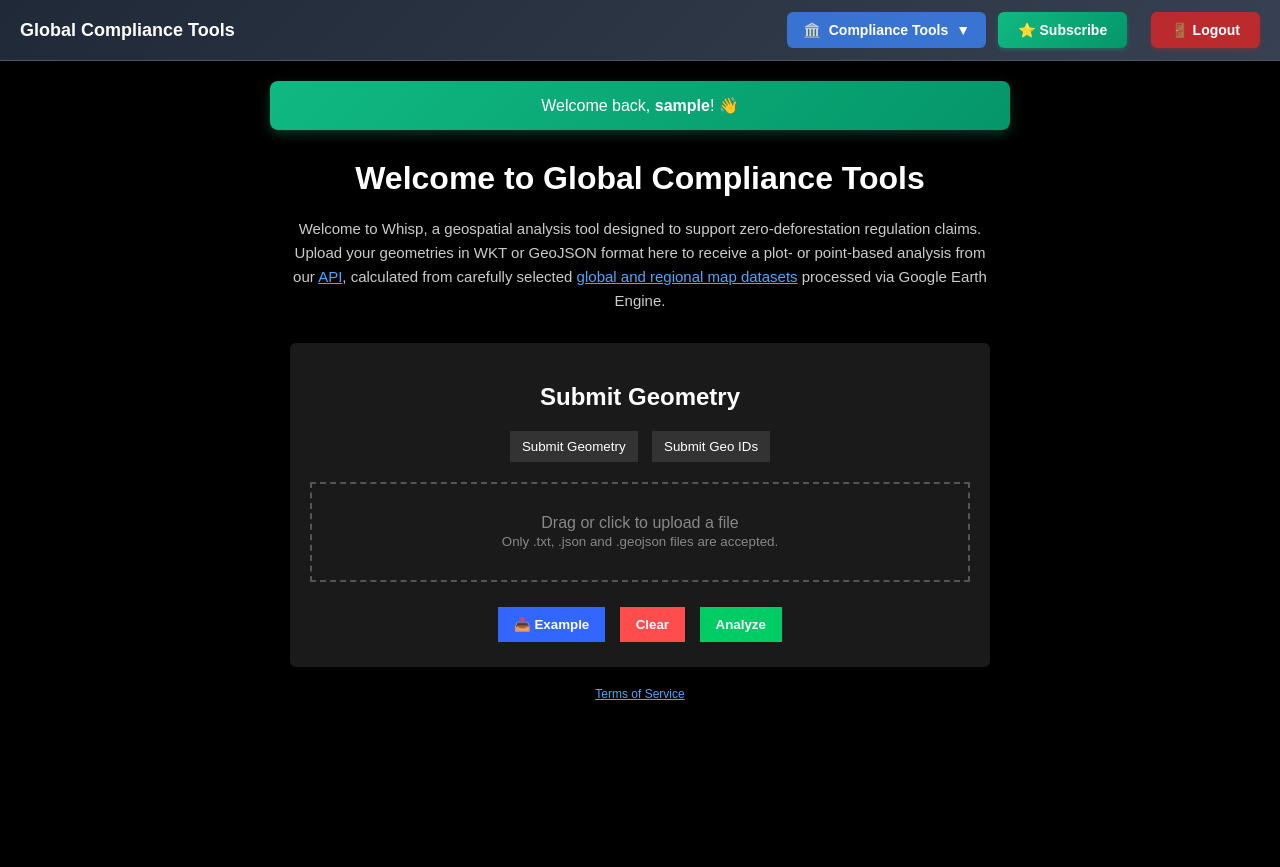
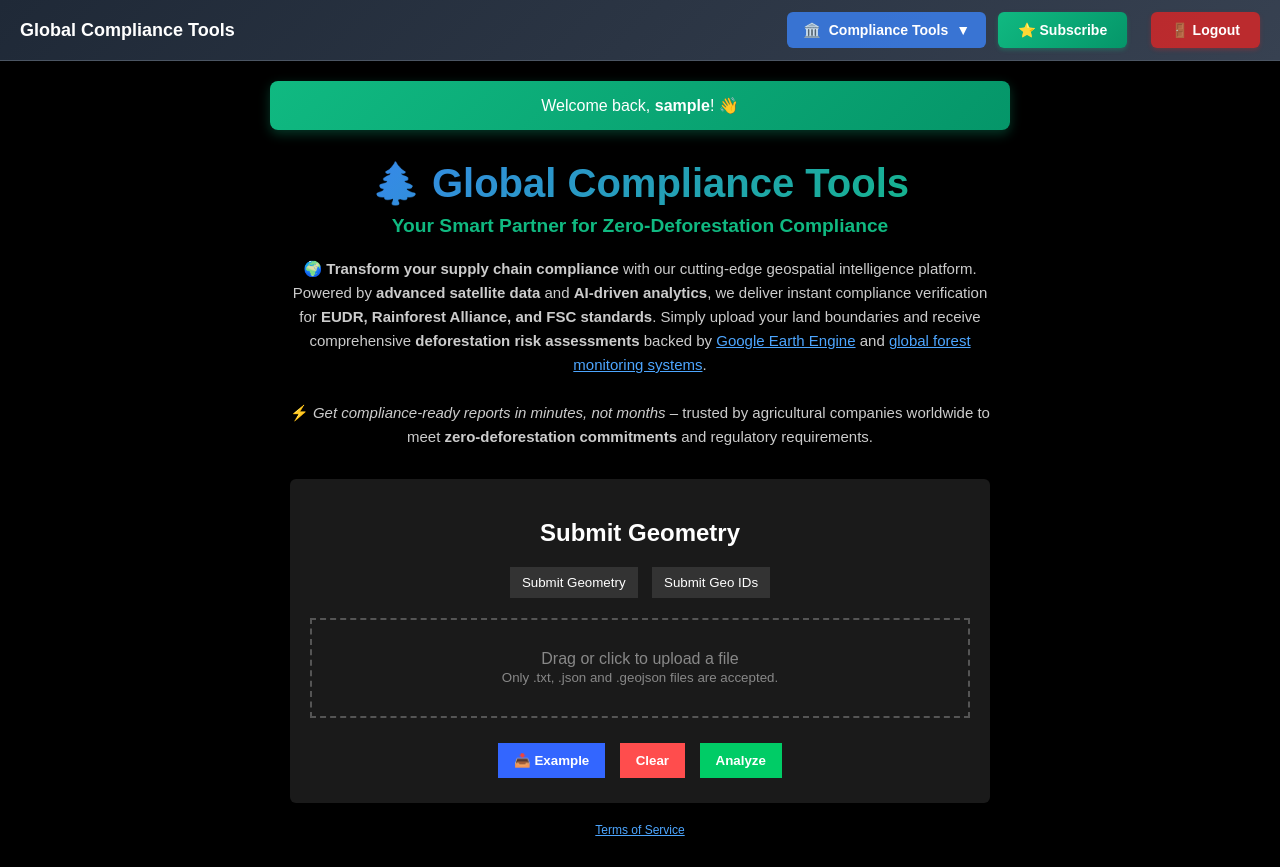
Before and after one commit to ugadimas25/global-comp, a plain HTML site: page index.html in a window 1280 px wide. Before the commit the page ends 800 px from the top, so only its background shows below. Drawn offline with Linux system fonts and the light colour scheme; sample sign-in values are in the browser's storage.

Commit message:
Enhance marketing copy: Update homepage description and header
 New Features:
- More compelling and sales-focused homepage description
- Gradient header with emoji and tagline
- Emphasizes key value propositions:
   Cutting-edge geospatial intelligence
   AI-driven analytics
   Instant compliance verification
   EUDR, Rainforest Alliance, FSC standards
   Minutes vs months time savings
   Trusted by companies worldwide

 Marketing Focus:
- Highlights competitive advantages
- Clear value proposition
- Professional credibility
- Time-saving benefits
- Compliance expertise

```diff
--- a/index.html
+++ b/index.html
@@ -849,14 +849,23 @@
   <div class="container">
     <!-- Header -->
     <div style="text-align: center; margin-bottom: 20px;">
-      <h1 style="margin: 0;">Welcome to Global Compliance Tools</h1>
+      <h1 style="margin: 0; background: linear-gradient(135deg, #3b82f6 0%, #10b981 100%); -webkit-background-clip: text; -webkit-text-fill-color: transparent; background-clip: text; font-size: 2.5em; font-weight: bold;">
+        🌲 Global Compliance Tools
+      </h1>
+      <p style="color: #10b981; font-size: 1.2em; font-weight: 600; margin: 8px 0 0 0;">
+        Your Smart Partner for Zero-Deforestation Compliance
+      </p>
     </div>
 
     <p class="description">
-      Welcome to Whisp, a geospatial analysis tool designed to support zero-deforestation regulation claims.
-      Upload your geometries in WKT or GeoJSON format here to receive a plot- or point-based analysis from our
-      <a href="#">API</a>, calculated from carefully selected
-      <a href="#">global and regional map datasets</a> processed via Google Earth Engine.
+      🌍 <strong>Transform your supply chain compliance</strong> with our cutting-edge geospatial intelligence platform.
+      Powered by <strong>advanced satellite data</strong> and <strong>AI-driven analytics</strong>, we deliver instant compliance verification
+      for <strong>EUDR, Rainforest Alliance, and FSC standards</strong>. Simply upload your land boundaries and receive
+      comprehensive <strong>deforestation risk assessments</strong> backed by <a href="#">Google Earth Engine</a> and
+      <a href="#">global forest monitoring systems</a>.
+      <br><br>
+      ⚡ <em>Get compliance-ready reports in minutes, not months</em> – trusted by agricultural companies worldwide
+      to meet <strong>zero-deforestation commitments</strong> and regulatory requirements.
     </p>
 
     <div class="submit-box">
```
